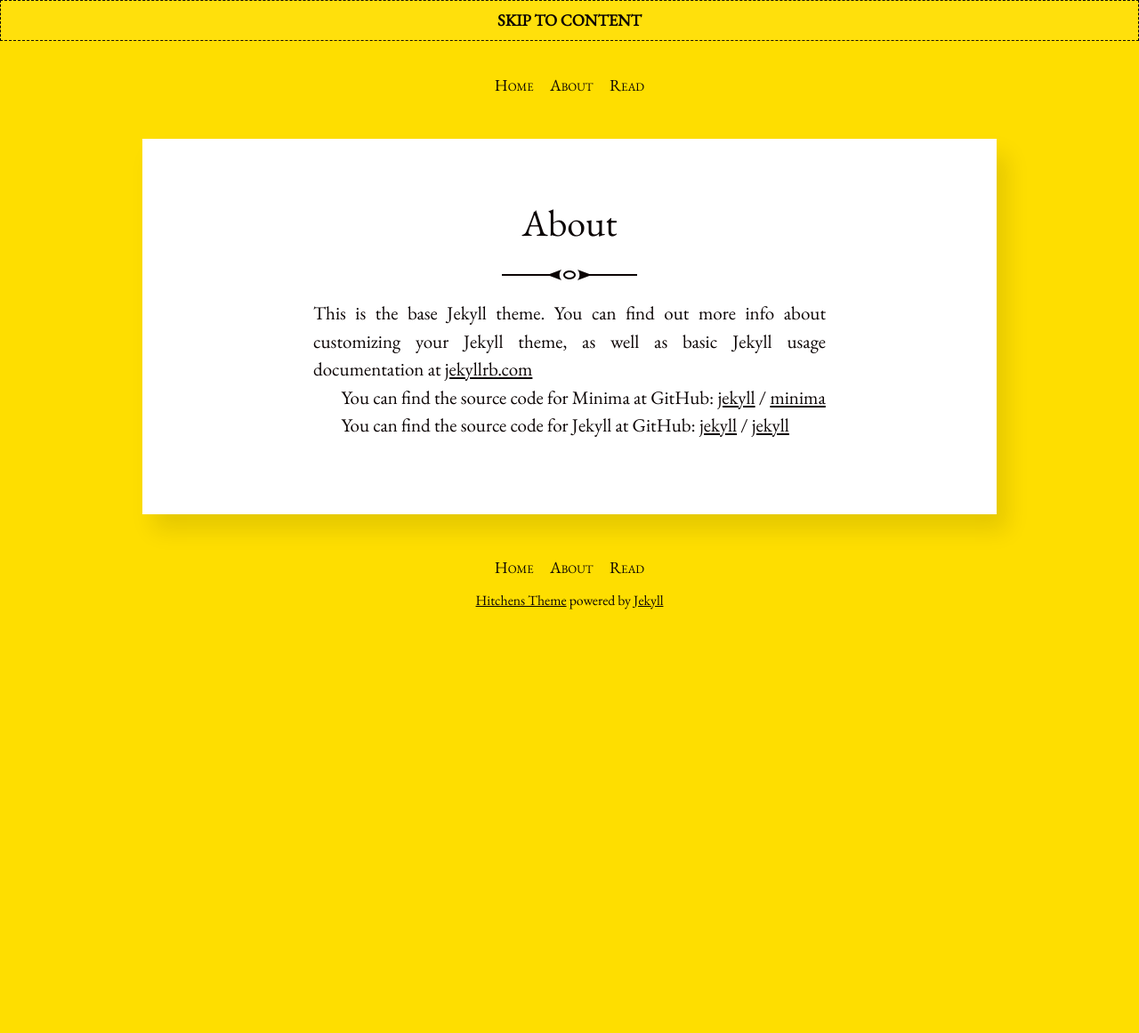
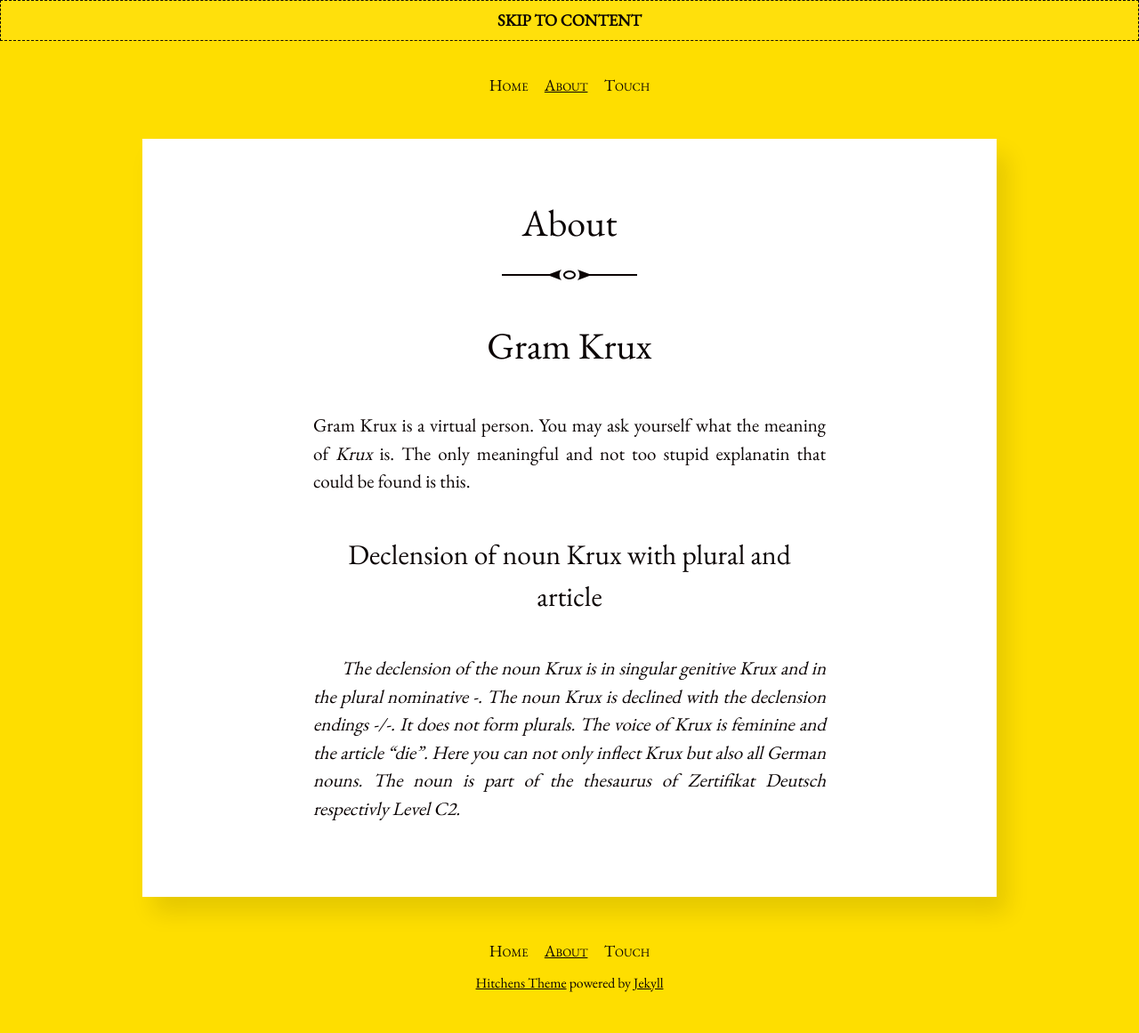
Before and after one commit to gramkrux/website, a Jekyll site: the page built from about.markdown, in a window 1280 px wide. Shown: the whole page at 89% size. Built offline with Jekyll 4.4.1, drawn with Linux system fonts in a browser that asks for light colours; before the commit the page ends 900 px from its top, so only the background shows below that.

```diff
--- a/_data/menu.yml
+++ b/_data/menu.yml
@@ -1,5 +1,5 @@
 - title: About
   url: /about.html
 
-- title: Read
-  url: /read.html
+- title: Touch
+  url: /touch.html
--- a/about.markdown
+++ b/about.markdown
@@ -1,18 +1,12 @@
 ---
-layout: page
+layout: post
 title: About
-permalink: /about/
 ---
 
-This is the base Jekyll theme. You can find out more info about customizing your Jekyll theme, as well as basic Jekyll usage documentation at [jekyllrb.com](https://jekyllrb.com/)
+<h2>Gram Krux</h2>
 
-You can find the source code for Minima at GitHub:
-[jekyll][jekyll-organization] /
-[minima](https://github.com/jekyll/minima)
+Gram Krux is a virtual person. You may ask yourself what the meaning of _Krux_ is. The only meaningful and not too stupid explanatin that could be found is this.
 
-You can find the source code for Jekyll at GitHub:
-[jekyll][jekyll-organization] /
-[jekyll](https://github.com/jekyll/jekyll)
+<h3>Declension of noun Krux with plural and article</h3>
 
-
-[jekyll-organization]: https://github.com/jekyll
+<em>The declension of the noun Krux is in singular genitive Krux and in the plural nominative -. The noun Krux is declined with the declension endings -/-. It does not form plurals. The voice of Krux is feminine and the article "die". Here you can not only inflect Krux but also all German nouns. The noun is part of the thesaurus of Zertifikat Deutsch respectivly Level C2.</em>
--- a/index.html
+++ /dev/null
@@ -1,6 +0,0 @@
----
-title: Home
-layout: home
----
-
-awdefasdfasdf
```
Also changed, not shown: about.md (deleted, +0 -12 lines), touch.md (added, +8 -0 lines).
